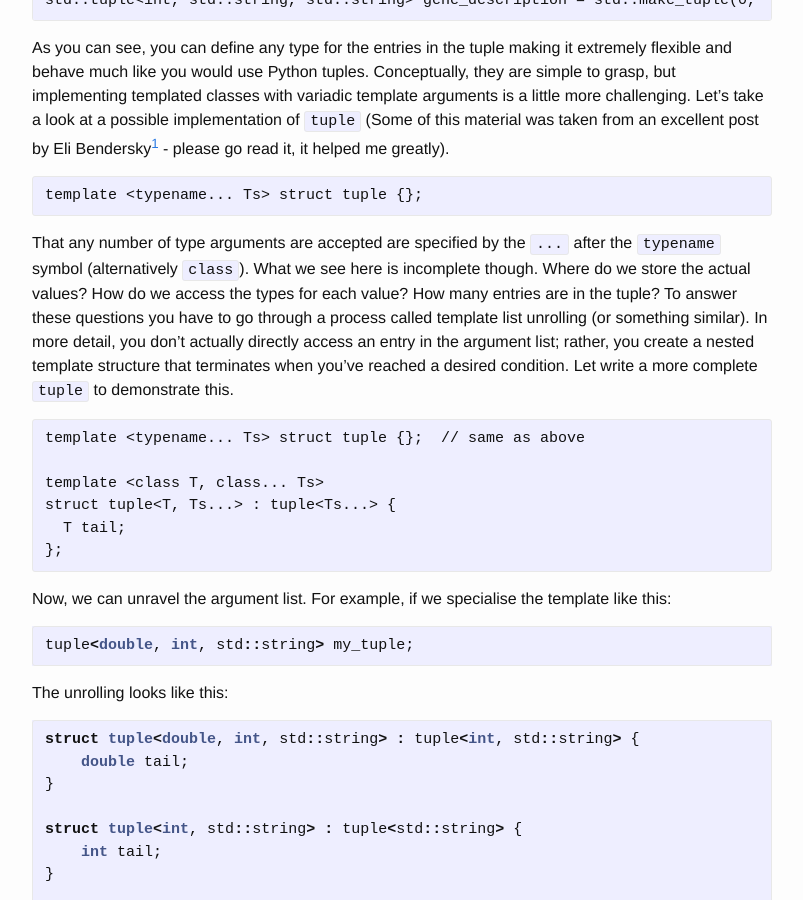
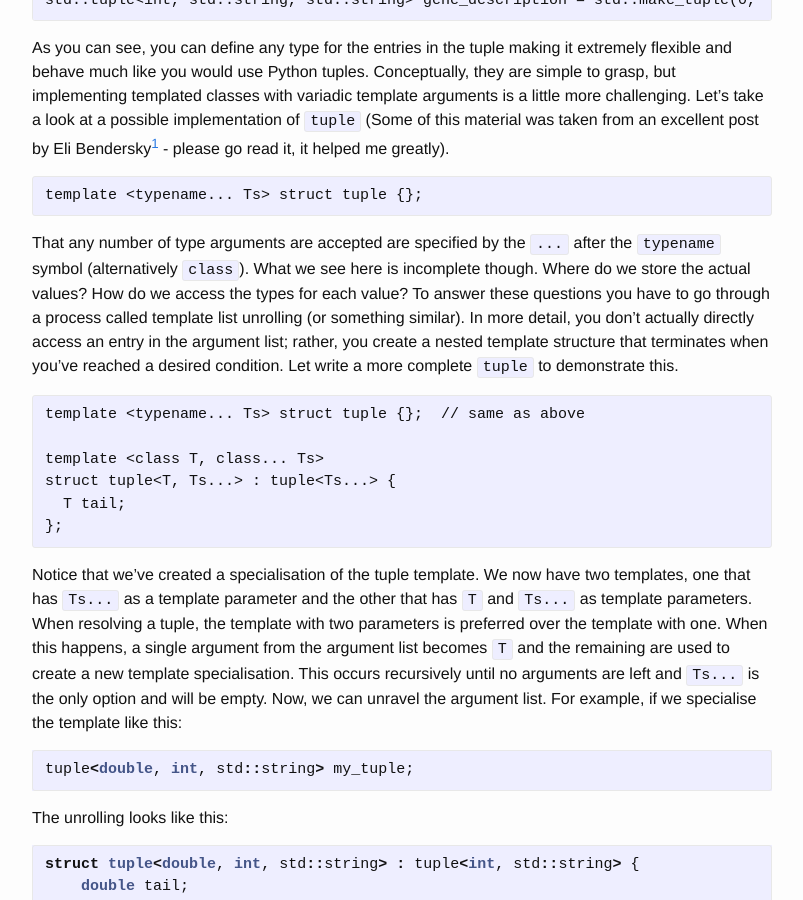
Before and after one commit to childsish/childsish.github.io, a Jekyll site: the page built from _posts/2017-08-18-cpp-variadic-templates.md, in a window 1280 px wide and 900 px high, scrolled down 1061 px. Shown: the whole window, without its empty margins (238-1041 px from the left). Built offline with Jekyll 4.4.1, drawn with Linux system fonts in a browser that asks for light colours; comment, search, counter and statistics services are not loaded; some of the changed text lies outside the part shown.

````diff
--- a/_posts/2017-08-18-cpp-variadic-templates.md
+++ b/_posts/2017-08-18-cpp-variadic-templates.md
@@ -30,7 +30,7 @@
 template <typename... Ts> struct tuple {};
 ```
 
-That any number of type arguments are accepted are specified by the `...` after the `typename` symbol (alternatively `class`). What we see here is incomplete though. Where do we store the actual values? How do we access the types for each value? How many entries are in the tuple? To answer these questions you have to go through a process called template list unrolling (or something similar). In more detail, you don't actually directly access an entry in the argument list; rather, you create a nested template structure that terminates when you've reached a desired condition. Let write a more complete `tuple` to demonstrate this.
+That any number of type arguments are accepted are specified by the `...` after the `typename` symbol (alternatively `class`). What we see here is incomplete though. Where do we store the actual values? How do we access the types for each value? To answer these questions you have to go through a process called template list unrolling (or something similar). In more detail, you don't actually directly access an entry in the argument list; rather, you create a nested template structure that terminates when you've reached a desired condition. Let write a more complete `tuple` to demonstrate this.
 
 ```$cpp
 template <typename... Ts> struct tuple {};  // same as above
@@ -41,7 +41,7 @@
 };
 ```
 
-Now, we can unravel the argument list. For example, if we specialise the template like this:
+Notice that we've created a specialisation of the tuple template. We now have two templates, one that has `Ts...` as a template parameter and the other that has `T` and `Ts...` as template parameters. When resolving a tuple, the template with two parameters is preferred over the template with one. When this happens, a single argument from the argument list becomes `T` and the remaining are used to create a new template specialisation. This occurs recursively until no arguments are left and `Ts...` is the only option and will be empty. Now, we can unravel the argument list. For example, if we specialise the template like this:
 
 ```cpp
 tuple<double, int, std::string> my_tuple;
````
Also changed, not shown: other parts of _posts/2017-08-18-cpp-variadic-templates.md (+1 -1 lines).
